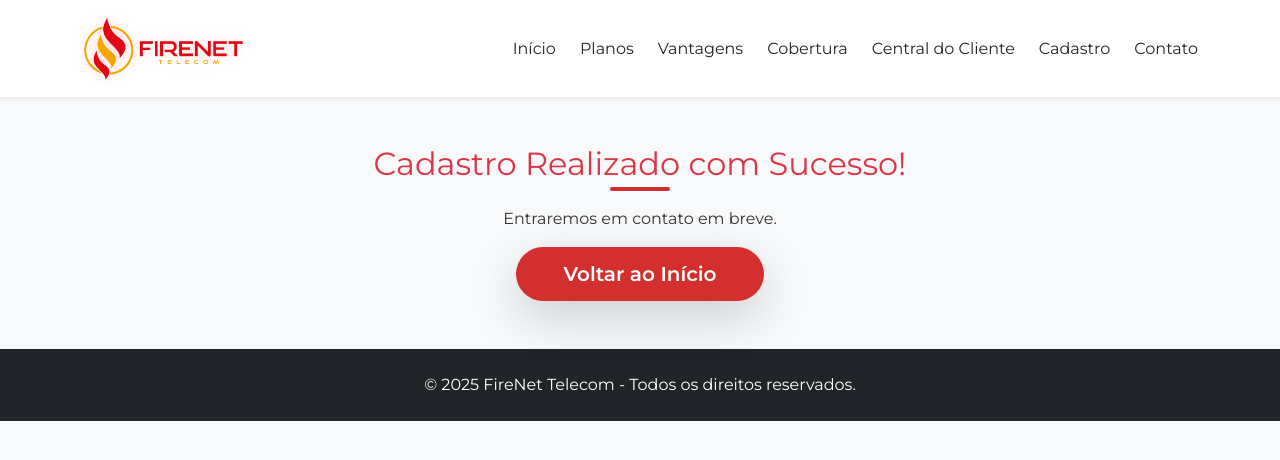
After one commit to AprendendoLinux/firenet, a Flask app: page /sucesso in a window 1280 px wide. The commit adds this page. Shown: the top 460 px of the page. Run offline with Flask 3, Linux system fonts and the light colour scheme.

Commit message:
Formulario Melhorado

```diff
--- a/2.0/templates/cadastro.html
+++ b/2.0/templates/cadastro.html
@@ -67,7 +67,7 @@
             </div>
             <div class="mb-3">
                 <label for="data_nascimento" class="form-label">Qual é a sua data de nascimento? *</label>
-                <input type="date" class="form-control" id="data_nascimento" name="data_nascimento" required>
+                <input type="date" max="9999-12-31" class="form-control" id="data_nascimento" name="data_nascimento" required>
             </div>
             <div class="mb-3">
                 <label for="telefone" class="form-label">Qual é o seu telefone de contato (com DDD)? *</label>
--- /dev/null
+++ b/2.0/templates/sucesso.html
@@ -0,0 +1,65 @@
+<!DOCTYPE html>
+<html lang="pt-BR">
+<head>
+    <meta charset="UTF-8">
+    <meta name="viewport" content="width=device-width, initial-scale=1.0">
+    <title>FireNet Telecom - Sucesso</title>
+    <link href="https://cdn.jsdelivr.net/npm/bootstrap@5.3.3/dist/css/bootstrap.min.css" rel="stylesheet">
+    <link rel="stylesheet" href="{{ url_for('static', filename='style.css') }}">
+    <link href="https://fonts.googleapis.com/css2?family=Montserrat:wght@400;600;700;800&display=swap" rel="stylesheet">
+    <link rel="stylesheet" href="https://cdnjs.cloudflare.com/ajax/libs/font-awesome/6.5.0/css/all.min.css">
+</head>
+<body>
+
+<!-- Header idêntico ao index.html -->
+<header class="bg-white shadow-sm py-3 sticky-top">
+    <div class="container">
+        <div class="d-flex justify-content-between align-items-center">
+            <a href="/">
+                <img src="{{ url_for('static', filename='logo.png') }}" alt="FireNet Telecom" class="logo-firenet">
+            </a>
+            <nav class="d-none d-md-flex gap-4">
+                <a href="/#inicio" class="nav-link text-dark fw-medium">Início</a>
+                <a href="/#planos" class="nav-link text-dark fw-medium">Planos</a>
+                <a href="/#vantagens" class="nav-link text-dark fw-medium">Vantagens</a>
+                <a href="/#cobertura" class="nav-link text-dark fw-medium">Cobertura</a>
+                <a href="/#central" class="nav-link text-dark fw-medium">Central do Cliente</a>
+                <a href="/cadastro" class="nav-link text-dark fw-medium">Cadastro</a>
+                <a href="/#contato" class="nav-link text-dark fw-medium">Contato</a>
+            </nav>
+            <button class="btn btn-outline-danger d-md-none" data-bs-toggle="collapse" data-bs-target="#navMobile">
+                <i class="fas fa-bars"></i>
+            </button>
+        </div>
+        <div class="collapse mt-3" id="navMobile">
+            <nav class="d-flex flex-column text-center gap-2">
+                <a href="/#inicio" class="py-2 text-dark">Início</a>
+                <a href="/#planos" class="py-2 text-dark">Planos</a>
+                <a href="/#vantagens" class="py-2 text-dark">Vantagens</a>
+                <a href="/#cobertura" class="py-2 text-dark">Cobertura</a>
+                <a href="/#central" class="py-2 text-dark">Central do Cliente</a>
+                <a href="/cadastro" class="py-2 text-dark">Cadastro</a>
+                <a href="/#contato" class="py-2 text-dark">Contato</a>
+            </nav>
+        </div>
+    </div>
+</header>
+
+<!-- Conteúdo de sucesso -->
+<section class="py-5 bg-light text-center">
+    <div class="container">
+        <h2 class="text-danger mb-3">Cadastro Realizado com Sucesso!</h2>
+        <p>Entraremos em contato em breve.</p>
+        <a href="/" class="btn btn-danger btn-lg px-5 rounded-pill shadow-lg">Voltar ao Início</a>
+    </div>
+</section>
+
+<footer class="bg-dark text-white py-4 text-center">
+    <div class="container">
+        <p class="mb-0">&copy; 2025 FireNet Telecom - Todos os direitos reservados.</p>
+    </div>
+</footer>
+
+<script src="https://cdn.jsdelivr.net/npm/bootstrap@5.3.3/dist/js/bootstrap.bundle.min.js"></script>
+</body>
+</html>
```
